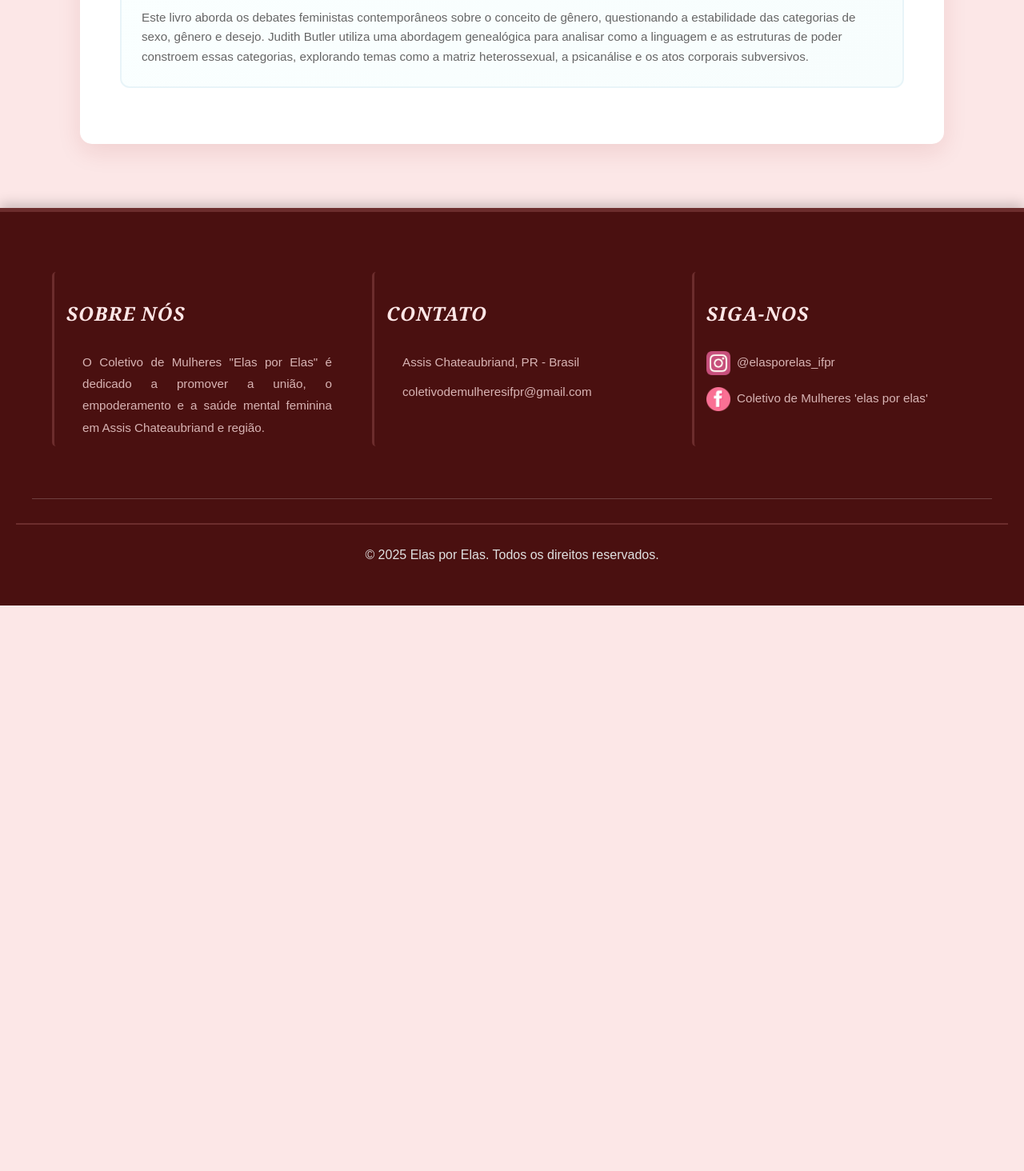
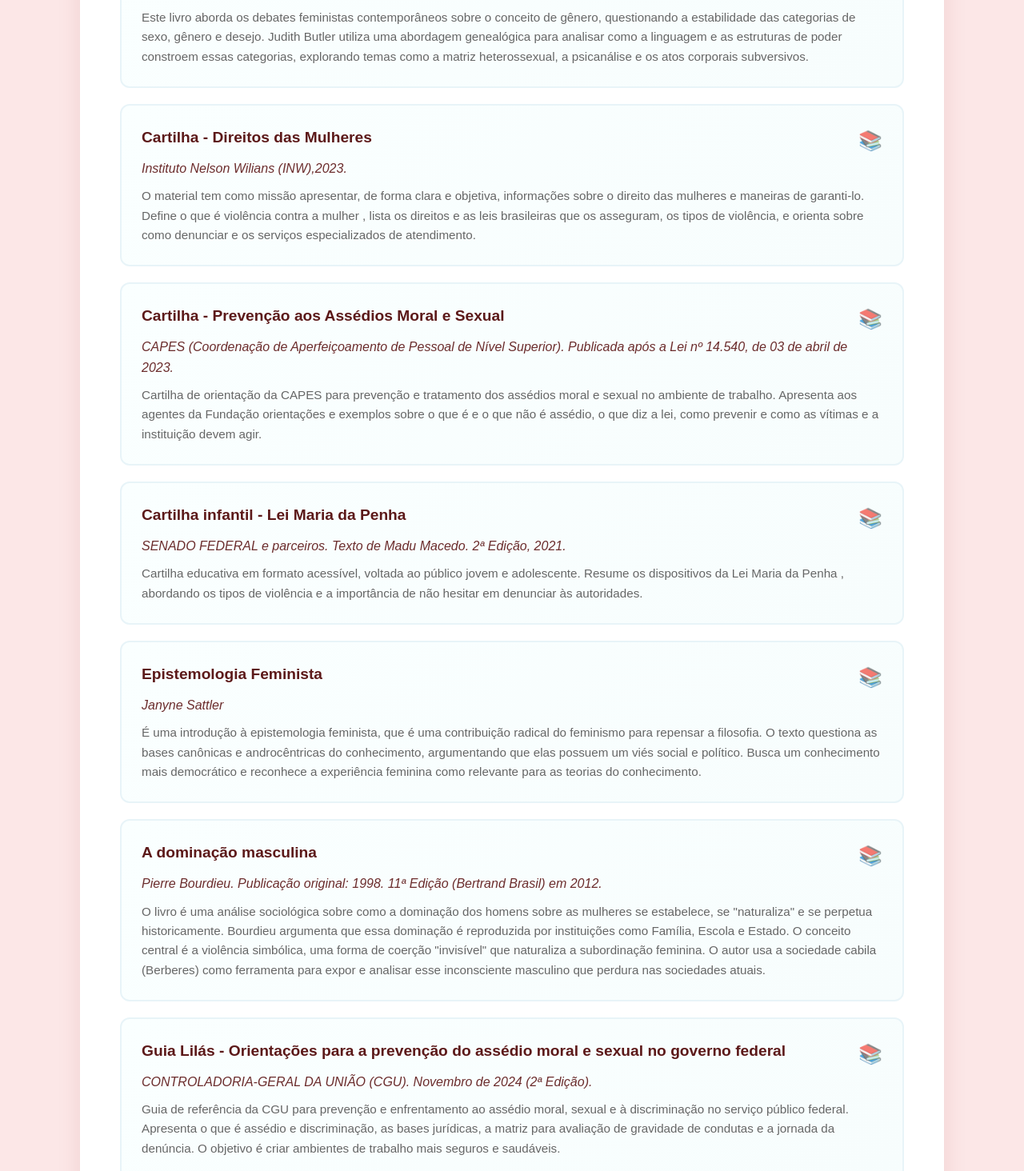
Before and after one commit to heloisafaveroo/elasenois, a React (Create React App) app: page /pesquisas in a window 1280 px wide. Shown: the part 5660-7124 px from the top of the page at 80% size. Before the commit the page ends 6417 px from the top, so only its background shows below. Built offline with nearby package versions, Linux system fonts and the light colour scheme.

Commit message:
Add files via upload

```diff
--- a/src/pages/pesquisas/Pesquisas.jsx
+++ b/src/pages/pesquisas/Pesquisas.jsx
@@ -184,6 +184,48 @@ const Pesquisas = () => {
                         <div className="description">  Este livro aborda os debates feministas contemporâneos sobre o conceito de gênero, questionando a estabilidade das categorias de sexo, gênero e desejo. Judith Butler utiliza uma abordagem genealógica para analisar como a linguagem e as estruturas de poder constroem essas categorias, explorando temas como a matriz heterossexual, a psicanálise e os atos corporais subversivos.
                         </div>
                     </div>
+
+                     <div className="link-item">
+                        <h5><a href="./pdf/Cartilha - Direitos das Mulheres.pdf" target="_blank" rel="noopener noreferrer"> Cartilha - Direitos das Mulheres</a></h5>
+                        <div className="author">Instituto Nelson Wilians (INW),2023. </div>
+                        <div className="description">O material tem como missão apresentar, de forma clara e objetiva, informações sobre o direito das mulheres e maneiras de garanti-lo. Define o que é violência contra a mulher , lista os direitos e as leis brasileiras que os asseguram, os tipos de violência, e orienta sobre como denunciar e os serviços especializados de atendimento.
+                        </div>
+                    </div>
+
+                     <div className="link-item">
+                        <h5><a href="./pdf/Cartilha de Prevenção aos Assédios Moral e Sexual.pdf" target="_blank" rel="noopener noreferrer">  Cartilha - Prevenção aos Assédios Moral e Sexual</a></h5>
+                        <div className="author">CAPES (Coordenação de Aperfeiçoamento de Pessoal de Nível Superior). Publicada após a Lei nº 14.540, de 03 de abril de 2023.</div>
+                        <div className="description">Cartilha de orientação da CAPES para prevenção e tratamento dos assédios moral e sexual no ambiente de trabalho. Apresenta aos agentes da Fundação orientações e exemplos sobre o que é e o que não é assédio, o que diz a lei, como prevenir e como as vítimas e a instituição devem agir.
+                        </div>
+                    </div>
+
+                     <div className="link-item">
+                        <h5><a href="./pdf/Cartilha para Crianças - Lei_Maria_da_Penha.pdf" target="_blank" rel="noopener noreferrer">  Cartilha infantil - Lei Maria da Penha</a></h5>
+                        <div className="author">SENADO FEDERAL e parceiros. Texto de Madu Macedo. 2ª Edição, 2021.</div>
+                        <div className="description">Cartilha educativa em formato acessível, voltada ao público jovem e adolescente. Resume os dispositivos da Lei Maria da Penha , abordando os tipos de violência e a importância de não hesitar em denunciar às autoridades.
+                        </div>
+                    </div>
+
+                    <div className="link-item">
+                        <h5><a href="./pdf/Epistemologia Feminista.pdf" target="_blank" rel="noopener noreferrer">  Epistemologia Feminista</a></h5>
+                        <div className="author">Janyne Sattler</div>
+                        <div className="description">É uma introdução à epistemologia feminista, que é uma contribuição radical do feminismo para repensar a filosofia. O texto questiona as bases canônicas e androcêntricas do conhecimento, argumentando que elas possuem um viés social e político. Busca um conhecimento mais democrático e reconhece a experiência feminina como relevante para as teorias do conhecimento.
+                        </div>
+                    </div>
+
+                    <div className="link-item">
+                        <h5><a href="./pdf/A dominação masculina - Pierre Bourdieu.pdf" target="_blank" rel="noopener noreferrer"> A dominação masculina</a></h5>
+                        <div className="author">Pierre Bourdieu. Publicação original: 1998. 11ª Edição (Bertrand Brasil) em 2012.</div>
+                        <div className="description">O livro é uma análise sociológica sobre como a dominação dos homens sobre as mulheres se estabelece, se "naturaliza" e se perpetua historicamente. Bourdieu argumenta que essa dominação é reproduzida por instituições como Família, Escola e Estado. O conceito central é a violência simbólica, uma forma de coerção "invisível" que naturaliza a subordinação feminina. O autor usa a sociedade cabila (Berberes) como ferramenta para expor e analisar esse inconsciente masculino que perdura nas sociedades atuais.
+                        </div>
+                    </div>
+
+                    <div className="link-item">
+                        <h5><a href="./pdf/Guia Lilás - Orientações para a prevenção do assédio moral e sexual no governo federal.pdf" target="_blank" rel="noopener noreferrer">  Guia Lilás - Orientações para a prevenção do assédio moral e sexual no governo federal</a></h5>
+                        <div className="author">CONTROLADORIA-GERAL DA UNIÃO (CGU). Novembro de 2024 (2ª Edição).</div>
+                        <div className="description">Guia de referência da CGU para prevenção e enfrentamento ao assédio moral, sexual e à discriminação no serviço público federal. Apresenta o que é assédio e discriminação, as bases jurídicas, a matriz para avaliação de gravidade de condutas e a jornada da denúncia. O objetivo é criar ambientes de trabalho mais seguros e saudáveis.
+                        </div>
+                    </div>
                 </section>
             </section>
         </main>
```
